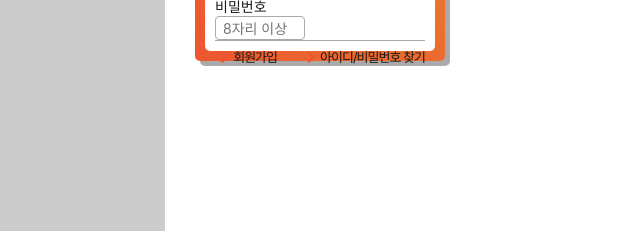
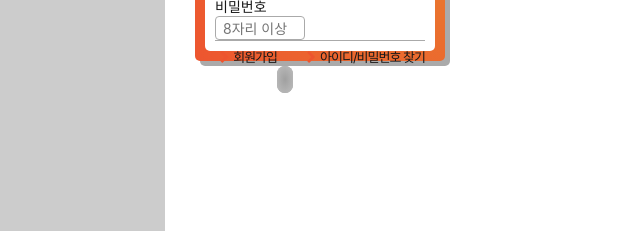
Before and after one commit to chjy0202/connectTo, a website: page HTML5/index.html in a window 1280 px wide. Shown: the part 383-614 px from the top of the page, 5-645 px from the left. Drawn offline with Linux system fonts and the light colour scheme; a web font is replaced by a local one.

Commit message:
(m)배너 구성 연습

```diff
--- a/HTML5/css/index.css
+++ b/HTML5/css/index.css
@@ -277,9 +277,6 @@ body{
 .user-email{
   margin-bottom: 5px;
 }
-.user-pwd{
-
-}
 
 .login-form label{
   width: 56px;
@@ -333,6 +330,26 @@ body{
   color: #ed552f;
 }
 
+/* 배너 */
+.banner{
+  padding: 8px 0;
+}
+.banner li{
+  margin: 2px 0;
+}
+.banner a{
+  padding: 5px;
+  height: 20px;
+  width: 250px;
+  background: rgb(160, 160, 160) radial-gradient(rgb(160, 160, 160), rgb(190, 190, 190));
+  border-radius: 10px;
+}
+.banner a::before{
+  content: "";
+  background-image: url(./images/validation_icon.png);
+  margin: 0 3px;
+}
+
 /* 슬로건 */
 .slogan{
   background: lime;
--- a/HTML5/index.html
+++ b/HTML5/index.html
@@ -164,6 +164,15 @@
           <li><a href="/" class="icon-right-open">아이디/비밀번호 찾기</a></li>
         </ul>
       </section>
+      <!-- 유효성 검사 배너 링크 그룹 -->
+      <section class="banner">
+        <ul>
+          <li>
+            <a href="/" class="markUp" target="_blank"></a>
+          </li>
+
+        </ul>
+      </section>
     </div>
     <div class="group group2">그룹</div>
     <div class="group group3">그룹</div>
```
